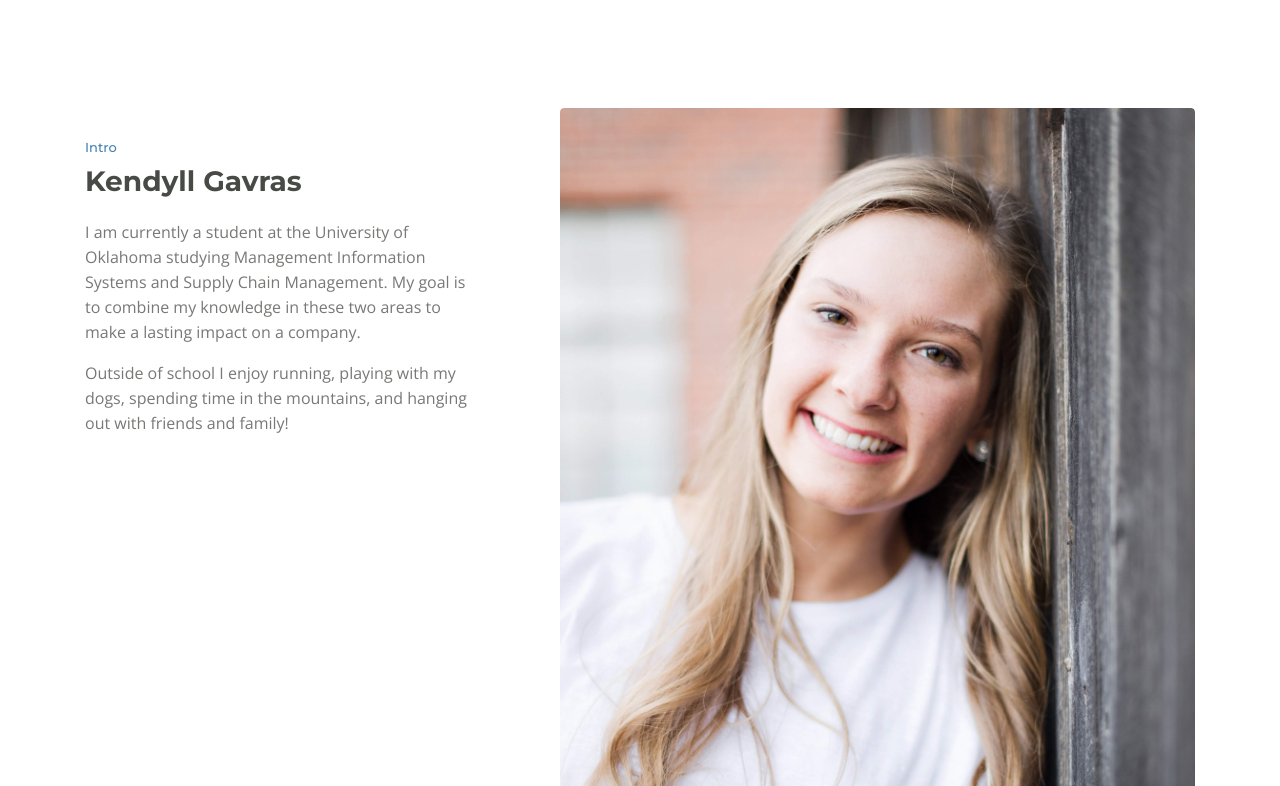
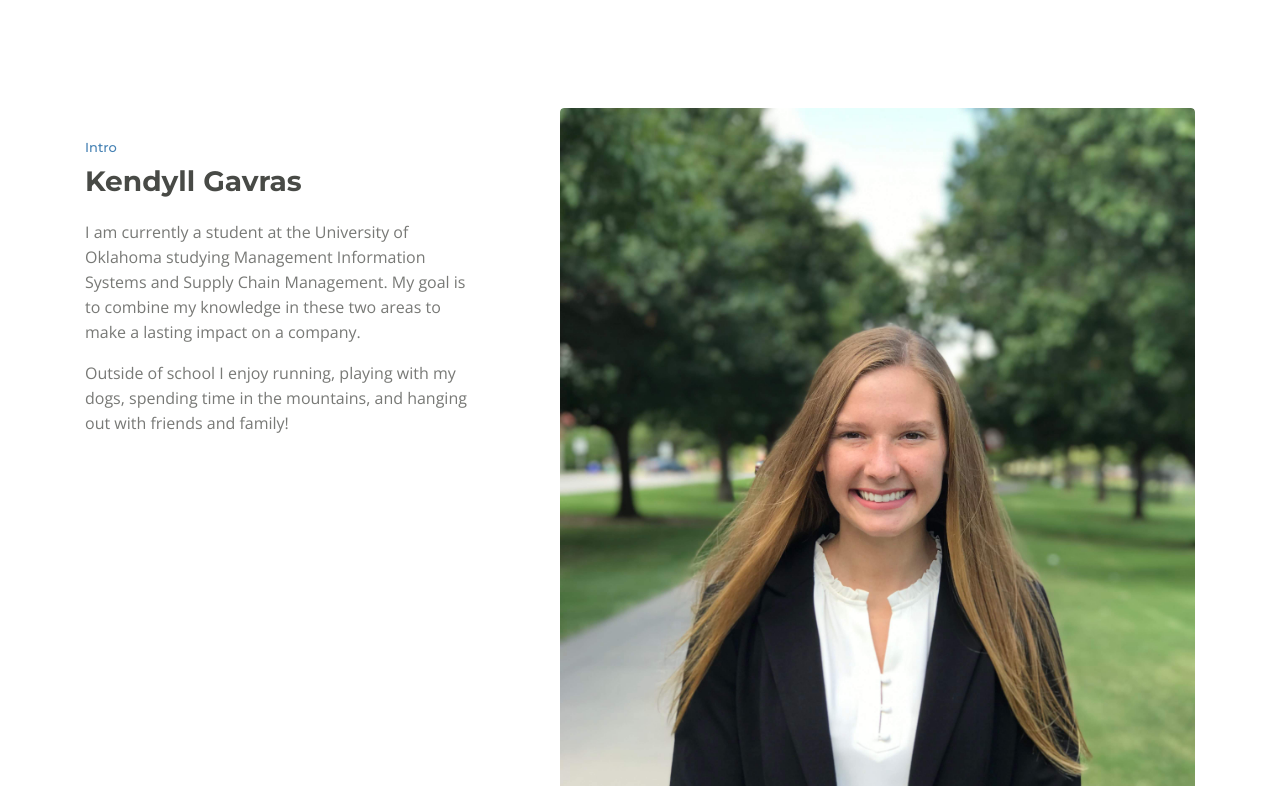
Before and after one commit to kendyllgavras/kendyllgavras.github.io, a plain HTML site: page index.html in a window 1280 px wide. Shown: the part 794-1580 px from the top of the page. Drawn offline with nearby package versions, Linux system fonts and the light colour scheme.

Commit message:
why wont my picture work

```diff
--- a/index.html
+++ b/index.html
@@ -122,7 +122,7 @@
                 </div> <!-- end of col -->
                 <div class="col-lg-7">
                     <div class="image-container">
-                        <img class="img-fluid" src="images/Kendyllpic.jpg" alt="alternative">
+                        <img class="img-fluid" src="images/kendyll.jpg" alt="alternative">
                     </div> <!-- end of image-container -->
                 </div> <!-- end of col -->
             </div> <!-- end of row -->
```
